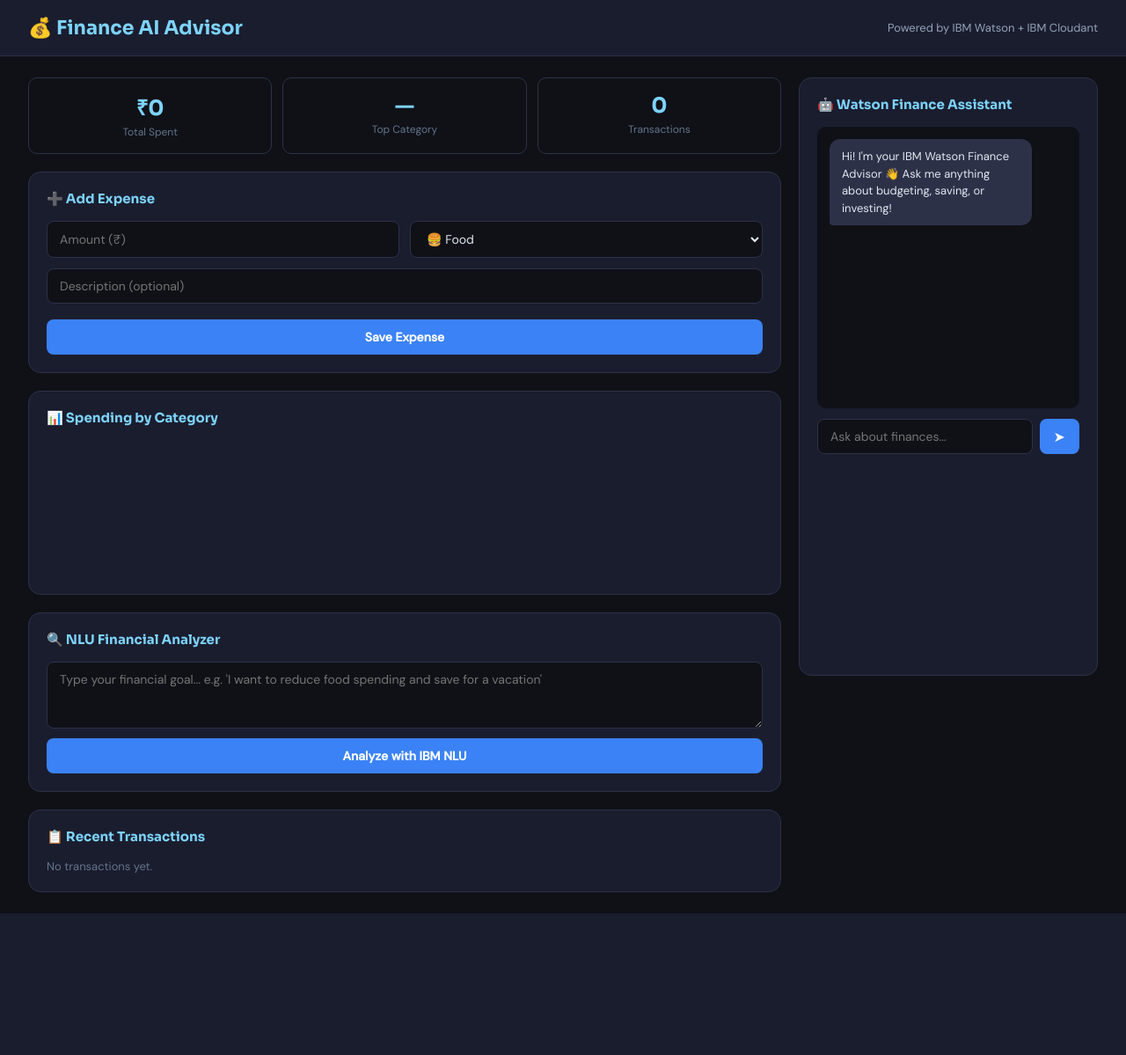
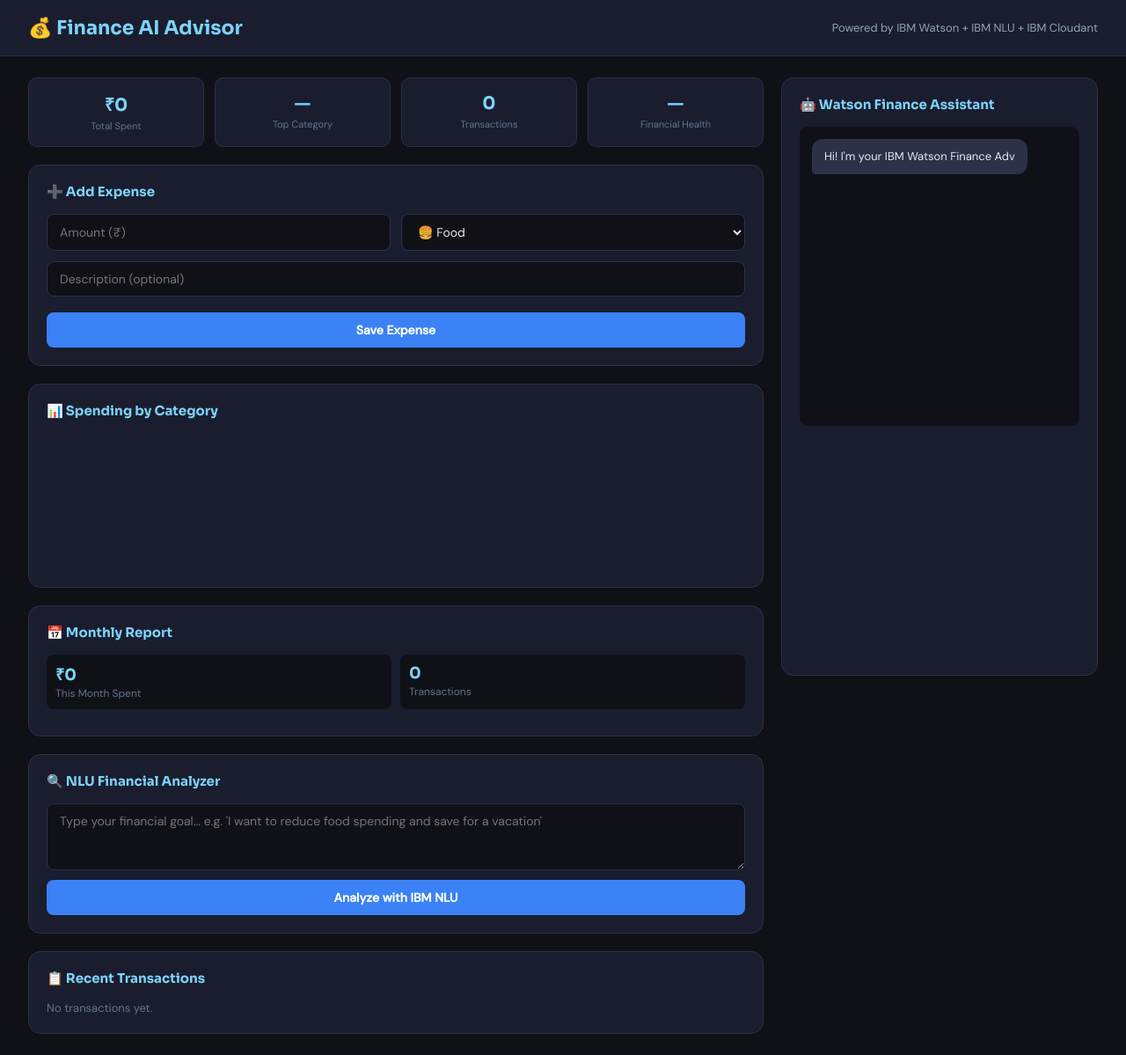
Before and after one commit to yanchit123/finance-ai-advisor, a Flask app: page / in a window 1280 px wide. Shown: the whole page at 88% size. Before the commit the page ends 1038 px from the top, so only its background shows below. Run offline with Flask 3, Linux system fonts and the light colour scheme; data that the repository does not hold is empty; a map, chart or similar area stays blank.

Commit message:
Add health score, monthly report, data persistence, delete transactions

```diff
--- a/app.py
+++ b/app.py
@@ -1,15 +1,30 @@
 from flask import Flask, request, jsonify, render_template
 from flask_cors import CORS
 from dotenv import load_dotenv
-import os, uuid
+import os, uuid, json
+from pathlib import Path
 from datetime import datetime
 
 load_dotenv()
 app = Flask(__name__)
 CORS(app)
 
-transactions = []
+# ── Data Persistence ──────────────────────────────
+DATA_FILE = 'transactions.json'
 
+def load_transactions():
+    if Path(DATA_FILE).exists():
+        with open(DATA_FILE, 'r') as f:
+            return json.load(f)
+    return []
+
+def save_transactions(data):
+    with open(DATA_FILE, 'w') as f:
+        json.dump(data, f)
+
+transactions = load_transactions()
+
+# ── IBM Watson ────────────────────────────────────
 def get_assistant():
     from ibm_watson import AssistantV2
     from ibm_cloud_sdk_core.authenticators import IAMAuthenticator
@@ -26,10 +41,12 @@ def get_nlu():
     n.set_service_url(os.getenv('NLU_URL'))
     return n
 
+# ── Routes ────────────────────────────────────────
 @app.route('/')
 def home():
     return render_template('index.html')
 
+# ── CHAT ─────────────────────────────────────────
 @app.route('/chat', methods=['POST'])
 def chat():
     user_message = request.json.get('message', '')
@@ -39,25 +56,21 @@ def chat():
             assistant_id=os.getenv('WATSON_ASSISTANT_ID')
         ).get_result()
         sid = sess['session_id']
-
         resp = assistant.message(
             assistant_id=os.getenv('WATSON_ASSISTANT_ID'),
             session_id=sid,
             input={'message_type': 'text', 'text': user_message}
         ).get_result()
-
         assistant.delete_session(
             assistant_id=os.getenv('WATSON_ASSISTANT_ID'),
             session_id=sid
         )
-
         reply = "I'm here to help!"
         for item in resp.get('output', {}).get('generic', []):
             if item.get('response_type') == 'text':
                 reply = item['text']
                 break
         return jsonify({'reply': reply})
-
     except Exception as e:
         print("Watson error:", e)
         return jsonify({'reply': smart_reply(user_message)})
@@ -76,13 +89,20 @@ def smart_reply(msg):
         return "💳 Pay high-interest debt first (credit cards). Always pay more than minimum!"
     if any(w in msg for w in ['expense','track']):
         return "📊 Use the Add Expense form on the left to log your spending!"
-    return "I can help with 💰 budgeting, 🎯 saving, 📈 investing, 💳 debt. What do you need?"
+    if any(w in msg for w in ['health','score']):
+        return "💚 Your financial health score is based on your spending patterns. Add expenses to see your score!"
+    if any(w in msg for w in ['tax','itr','return']):
+        return "📑 Save tax using 80C (PPF, ELSS, LIC) up to ₹1.5 lakh. Want more tax saving tips?"
+    if any(w in msg for w in ['emergency','fund']):
+        return "🆘 Keep 6 months of expenses as emergency fund in a liquid account. This is your safety net!"
+    return "I can help with 💰 budgeting, 🎯 saving, 📈 investing, 💳 debt, 📑 tax. What do you need?"
 
+# ── NLU ANALYZE ──────────────────────────────────
 @app.route('/analyze', methods=['POST'])
 def analyze():
     text = request.json.get('text', '')
     if len(text.strip()) < 5:
-        return jsonify({'error': 'Enter more text'}), 400
+        return jsonify({'error': 'Please enter more text'}), 400
     try:
         from ibm_watson.natural_language_understanding_v1 import Features, KeywordsOptions, SentimentOptions, EntitiesOptions
         nlu = get_nlu()
@@ -99,6 +119,7 @@ def analyze():
         print("NLU error:", e)
         return jsonify({'error': str(e)}), 500
 
+# ── TRANSACTIONS ──────────────────────────────────
 @app.route('/transactions', methods=['GET'])
 def get_txns():
     return jsonify(transactions)
@@ -114,8 +135,18 @@ def add_txn():
         'date': datetime.now().strftime('%Y-%m-%d')
     }
     transactions.append(txn)
+    save_transactions(transactions)
     return jsonify({'success': True})
 
+@app.route('/transactions/delete', methods=['POST'])
+def delete_txn():
+    txn_id = request.json.get('id')
+    global transactions
+    transactions = [t for t in transactions if t['id'] != txn_id]
+    save_transactions(transactions)
+    return jsonify({'success': True})
+
+# ── SUMMARY ───────────────────────────────────────
 @app.route('/summary', methods=['GET'])
 def summary():
     cats = {}
@@ -125,5 +156,50 @@ def summary():
         total += t['amount']
     return jsonify({'categories': cats, 'total': round(total, 2)})
 
+# ── HEALTH SCORE ──────────────────────────────────
+@app.route('/health-score', methods=['GET'])
+def health_score():
+    total = sum(t['amount'] for t in transactions)
+    cats = {}
+    for t in transactions:
+        cats[t['category']] = cats.get(t['category'], 0) + t['amount']
+
+    score = 100
+    if total > 0:
+        if (cats.get('Entertainment', 0) + cats.get('Shopping', 0)) / total > 0.3:
+            score -= 20
+        if cats.get('Food', 0) / total > 0.4:
+            score -= 15
+        if cats.get('Bills', 0) / total > 0.3:
+            score -= 10
+
+    if score >= 80:
+        status = "Excellent 🟢"
+        tip = "Great job! You are managing money well."
+    elif score >= 60:
+        status = "Good 🟡"
+        tip = "Good progress! Try reducing non-essential spending."
+    else:
+        status = "Needs Work 🔴"
+        tip = "Consider cutting down on Shopping and Entertainment."
+
+    return jsonify({'score': max(score, 0), 'status': status, 'tip': tip})
+
+# ── MONTHLY REPORT ────────────────────────────────
+@app.route('/monthly-report', methods=['GET'])
+def monthly_report():
+    month = datetime.now().strftime('%Y-%m')
+    monthly = [t for t in transactions if t['date'].startswith(month)]
+    total = sum(t['amount'] for t in monthly)
+    cats = {}
+    for t in monthly:
+        cats[t['category']] = cats.get(t['category'], 0) + t['amount']
+    return jsonify({
+        'month': datetime.now().strftime('%B %Y'),
+        'total': round(total, 2),
+        'count': len(monthly),
+        'categories': cats
+    })
+
 if __name__ == '__main__':
     app.run(host='0.0.0.0', port=int(os.environ.get('PORT', 5000)), debug=False)
--- a/templates/index.html
+++ b/templates/index.html
@@ -12,26 +12,28 @@
     header { background: #1a1d2e; padding: 18px 32px; display: flex; justify-content: space-between; align-items: center; border-bottom: 1px solid #2d3148; }
     header h1 { font-family: 'Sora', sans-serif; font-size: 22px; color: #7dd3fc; }
     header span { font-size: 13px; color: #94a3b8; }
-    .main { display: grid; grid-template-columns: 1fr 340px; gap: 20px; padding: 24px 32px; }
+    .main { display: grid; grid-template-columns: 1fr 360px; gap: 20px; padding: 24px 32px; }
     .left { display: flex; flex-direction: column; gap: 20px; }
     .card { background: #1a1d2e; border: 1px solid #2d3148; border-radius: 14px; padding: 20px; }
     .card h2 { font-family: 'Sora', sans-serif; font-size: 15px; color: #7dd3fc; margin-bottom: 16px; }
-    .stats { display: grid; grid-template-columns: repeat(3, 1fr); gap: 12px; }
-    .stat { background: #0f1117; border-radius: 10px; padding: 16px; text-align: center; border: 1px solid #2d3148; }
-    .stat .val { font-size: 24px; font-weight: 700; font-family: 'Sora', sans-serif; color: #7dd3fc; }
-    .stat .lbl { font-size: 12px; color: #64748b; margin-top: 4px; }
+    .stats { display: grid; grid-template-columns: repeat(4, 1fr); gap: 12px; }
+    .stat { background: #1a1d2e; border: 1px solid #2d3148; border-radius: 10px; padding: 16px; text-align: center; }
+    .stat .val { font-size: 20px; font-weight: 700; font-family: 'Sora', sans-serif; color: #7dd3fc; }
+    .stat .lbl { font-size: 11px; color: #64748b; margin-top: 4px; }
     .form-row { display: grid; grid-template-columns: 1fr 1fr; gap: 12px; margin-bottom: 12px; }
     input, select, textarea { width: 100%; background: #0f1117; border: 1px solid #2d3148; border-radius: 8px; padding: 10px 14px; color: #e2e8f0; font-size: 14px; font-family: 'DM Sans', sans-serif; }
     input:focus, select:focus, textarea:focus { outline: none; border-color: #7dd3fc; }
     select option { background: #1a1d2e; }
-    button.primary { width: 100%; background: #3b82f6; color: white; border: none; border-radius: 8px; padding: 11px; font-size: 14px; font-weight: 600; cursor: pointer; margin-top: 6px; font-family: 'DM Sans', sans-serif; }
+    button.primary { width: 100%; background: #3b82f6; color: white; border: none; border-radius: 8px; padding: 11px; font-size: 14px; font-weight: 600; cursor: pointer; margin-top: 6px; font-family: 'DM Sans', sans-serif; transition: background 0.2s; }
     button.primary:hover { background: #2563eb; }
-    .tx-list { max-height: 220px; overflow-y: auto; }
+    .tx-list { max-height: 260px; overflow-y: auto; }
     .tx-item { display: flex; justify-content: space-between; align-items: center; padding: 10px 0; border-bottom: 1px solid #2d3148; font-size: 13px; }
     .tx-item:last-child { border-bottom: none; }
     .tx-cat { background: #1e3a5f; color: #7dd3fc; font-size: 11px; padding: 2px 8px; border-radius: 12px; }
     .tx-amt { color: #f87171; font-weight: 600; }
-    .chatbox { height: 320px; overflow-y: auto; background: #0f1117; border-radius: 10px; padding: 14px; margin-bottom: 12px; display: flex; flex-direction: column; gap: 10px; }
+    .tx-del { background: none; border: none; color: #64748b; cursor: pointer; font-size: 14px; padding: 0 6px; }
+    .tx-del:hover { color: #f87171; }
+    .chatbox { height: 340px; overflow-y: auto; background: #0f1117; border-radius: 10px; padding: 14px; margin-bottom: 12px; display: flex; flex-direction: column; gap: 10px; }
     .msg { max-width: 85%; padding: 10px 14px; border-radius: 12px; font-size: 13px; line-height: 1.5; }
     .msg.user { background: #3b82f6; color: white; align-self: flex-end; border-bottom-right-radius: 4px; }
     .msg.bot { background: #2d3148; color: #e2e8f0; align-self: flex-start; border-bottom-left-radius: 4px; }
@@ -41,18 +43,25 @@
     .nlu-result { background: #0f1117; border-radius: 10px; padding: 14px; margin-top: 12px; font-size: 13px; }
     .nlu-tag { display: inline-block; background: #1e3a5f; color: #7dd3fc; padding: 3px 10px; border-radius: 12px; margin: 3px; font-size: 12px; }
     canvas { max-height: 220px; }
+    .warning-card { border-color: #ef4444 !important; display: none; }
+    .warning-card h2 { color: #ef4444 !important; }
+    .health-tip { font-size: 12px; color: #94a3b8; margin-top: 6px; }
+    .report-grid { display: grid; grid-template-columns: 1fr 1fr; gap: 10px; margin-top: 8px; }
+    .report-item { background: #0f1117; border-radius: 8px; padding: 10px; font-size: 12px; }
+    .report-item .r-val { font-size: 18px; font-weight: 700; color: #7dd3fc; font-family: 'Sora', sans-serif; }
+    .report-item .r-lbl { color: #64748b; margin-top: 2px; }
   </style>
 </head>
 <body>
   <header>
     <h1>💰 Finance AI Advisor</h1>
-    <span>Powered by IBM Watson + IBM Cloudant</span>
+    <span>Powered by IBM Watson + IBM NLU + IBM Cloudant</span>
   </header>
 
   <div class="main">
     <div class="left">
 
-      <!-- Stats -->
+      <!-- Stats Row -->
       <div class="stats">
         <div class="stat">
           <div class="val" id="total-spent">₹0</div>
@@ -66,6 +75,16 @@
           <div class="val" id="tx-count">0</div>
           <div class="lbl">Transactions</div>
         </div>
+        <div class="stat">
+          <div class="val" id="health-score">—</div>
+          <div class="lbl">Financial Health</div>
+        </div>
+      </div>
+
+      <!-- Budget Warning -->
+      <div class="card warning-card" id="warning-card">
+        <h2>⚠️ Budget Warning</h2>
+        <p id="warning-text" style="font-size:13px;color:#94a3b8;"></p>
       </div>
 
       <!-- Add Expense -->
@@ -93,6 +112,22 @@
         <canvas id="chart"></canvas>
       </div>
 
+      <!-- Monthly Report -->
+      <div class="card">
+        <h2>📅 Monthly Report</h2>
+        <div class="report-grid">
+          <div class="report-item">
+            <div class="r-val" id="month-total">₹0</div>
+            <div class="r-lbl">This Month Spent</div>
+          </div>
+          <div class="report-item">
+            <div class="r-val" id="month-count">0</div>
+            <div class="r-lbl">Transactions</div>
+          </div>
+        </div>
+        <div id="month-name" style="font-size:12px;color:#64748b;margin-top:10px;"></div>
+      </div>
+
       <!-- NLU -->
       <div class="card">
         <h2>🔍 NLU Financial Analyzer</h2>
@@ -116,19 +151,4 @@
       <div class="card" style="height:calc(100vh - 120px);display:flex;flex-direction:column;">
         <h2>🤖 Watson Finance Assistant</h2>
         <div class="chatbox" id="chatbox">
-          <div class="msg bot">Hi! I'm your IBM Watson Finance Advisor 👋 Ask me anything about budgeting, saving, or investing!</div>
-        </div>
-        <div class="chat-input">
-          <input type="text" id="chat-input" placeholder="Ask about finances..." />
-          <button onclick="sendChat()">➤</button>
-        </div>
-      </div>
-    </div>
-
-  </div>
-
-  <!-- IMPORTANT: Script loaded at bottom -->
-  <script src="/static/script.js"></script>
-
-</body>
-</html>
+          <div class="msg bot">Hi! I'm your IBM Watson Finance Adv
```
Also changed, not shown: templates/static/script.js (+66 -59 lines).
